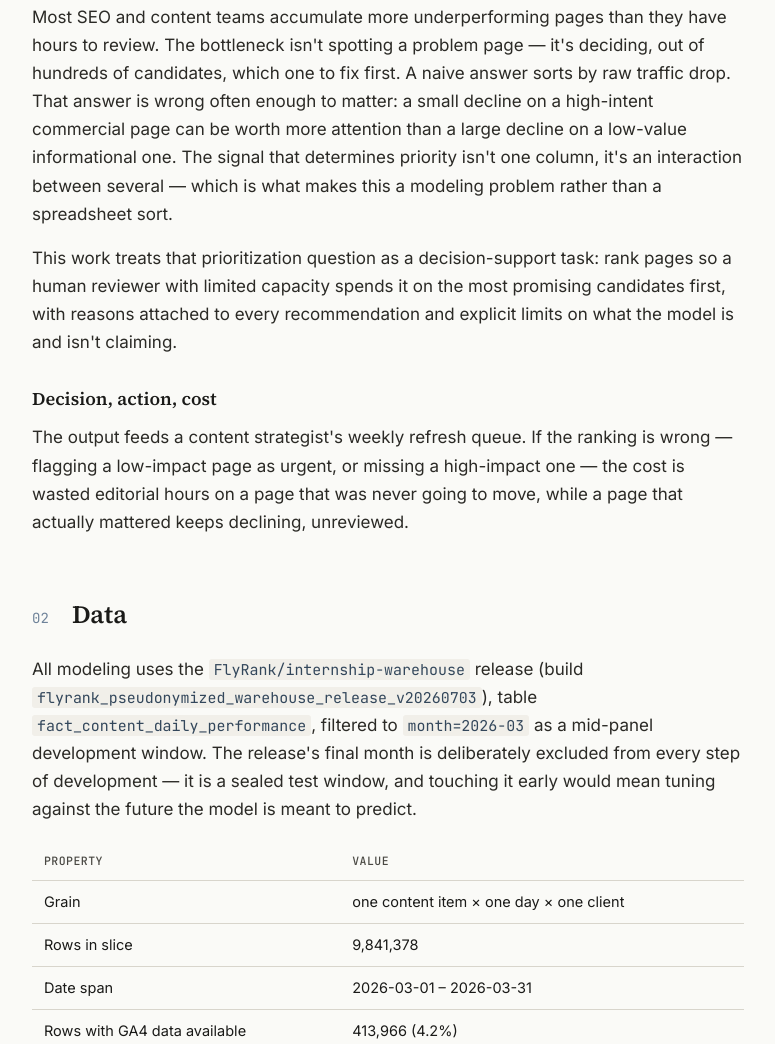
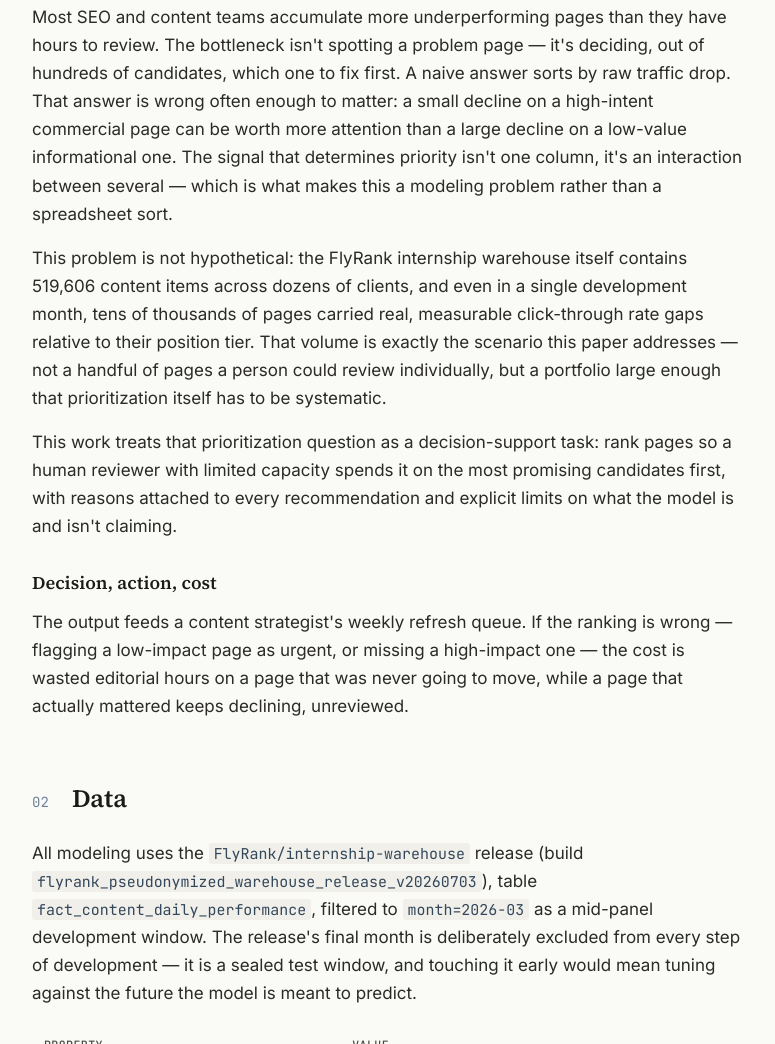
Before and after one commit to him2079/flyrank-ml-internship, a plain HTML site: page docs/index.html in a window 1280 px wide. Shown: the part 905-1949 px from the top of the page, without its empty margins (252-1027 px from the left). Drawn offline with Linux system fonts and the light colour scheme.

Commit message:
Update index.html

```diff
--- a/docs/index.html
+++ b/docs/index.html
@@ -269,6 +269,7 @@
     <section>
       <div class="sec-head"><span class="sec-num">01</span><h2>Introduction</h2></div>
       <p>Most SEO and content teams accumulate more underperforming pages than they have hours to review. The bottleneck isn't spotting a problem page &mdash; it's deciding, out of hundreds of candidates, which one to fix first. A naive answer sorts by raw traffic drop. That answer is wrong often enough to matter: a small decline on a high-intent commercial page can be worth more attention than a large decline on a low-value informational one. The signal that determines priority isn't one column, it's an interaction between several &mdash; which is what makes this a modeling problem rather than a spreadsheet sort.</p>
+      <p>This problem is not hypothetical: the FlyRank internship warehouse itself contains 519,606 content items across dozens of clients, and even in a single development month, tens of thousands of pages carried real, measurable click-through rate gaps relative to their position tier. That volume is exactly the scenario this paper addresses &mdash; not a handful of pages a person could review individually, but a portfolio large enough that prioritization itself has to be systematic.</p>
       <p>This work treats that prioritization question as a decision-support task: rank pages so a human reviewer with limited capacity spends it on the most promising candidates first, with reasons attached to every recommendation and explicit limits on what the model is and isn't claiming.</p>
       <h3>Decision, action, cost</h3>
       <p>The output feeds a content strategist's weekly refresh queue. If the ranking is wrong &mdash; flagging a low-impact page as urgent, or missing a high-impact one &mdash; the cost is wasted editorial hours on a page that was never going to move, while a page that actually mattered keeps declining, unreviewed.</p>
```
